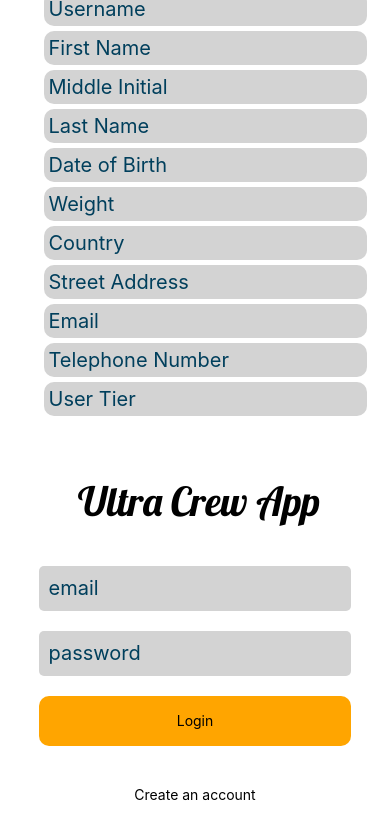
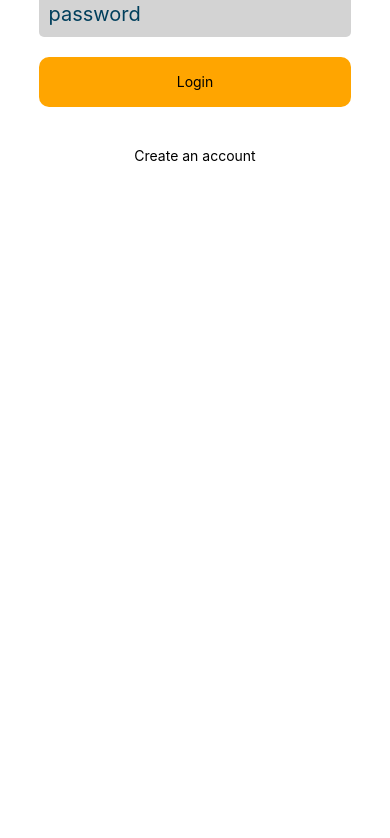
Before and after one commit to GreenField-Org/ultracrewmobile, a React Native app: screen / in a window 390 px wide. Shown: the top 838 px of the page. Built offline with nearby package versions, Linux system fonts and the light colour scheme.

Commit message:
ultracrewmobile#24 - adding initial navigation on app js

```diff
--- a/App.js
+++ b/App.js
@@ -1,16 +1,21 @@
 import React from 'react';
 import { View } from 'react-native'
-import PhoneNumber from './Components/FormComponents/PhoneNumber';
 import LoginScreen from './Components/LoginScreen';
+import MyRaces from './MyRaces'
 import { NavigationContainer } from '@react-navigation/native';
-import CreateAcct from './Components/CreateAcct';
+import { createNativeStackNavigator } from '@react-navigation/native-stack';
+import { ScreenStack } from 'react-native-screens';
+
+const Stack = createNativeStackNavigator();
+
 export default function App() {
   return(
     <View>
     <NavigationContainer>
-    <CreateAcct/>
-      <LoginScreen/>
-      <PhoneNumber/>
+    <Stack.Navigator initialRouteName="Login">
+        <Stack.Screen name="Login" component={LoginScreen} options={{ title: 'Login'}} />
+        <Stack.Screen name="MyRaces" component={MyRaces} options={{ title: 'My Races'}} />
+      </Stack.Navigator>
     </NavigationContainer>
     </View>
   )};
--- a/package.json
+++ b/package.json
@@ -9,15 +9,16 @@
   },
   "dependencies": {
     "@expo-google-fonts/lobster": "^0.2.0",
+    "@react-navigation/native-stack": "^6.2.5",
     "expo": "~42.0.1",
     "expo-font": "~9.2.1",
     "expo-status-bar": "~1.0.4",
     "react": "16.13.1",
     "react-dom": "16.13.1",
     "react-native": "https://github.com/expo/react-native/archive/sdk-42.0.0.tar.gz",
+    "react-native-phone-number-input": "^2.1.0",
     "react-native-safe-area-context": "3.2.0",
     "react-native-screens": "~3.4.0",
-    "react-native-phone-number-input": "^2.1.0",
     "react-native-web": "~0.13.12"
   },
   "devDependencies": {
```
Also changed, not shown: 1 other file (tests, documents, lock files or other folders).
